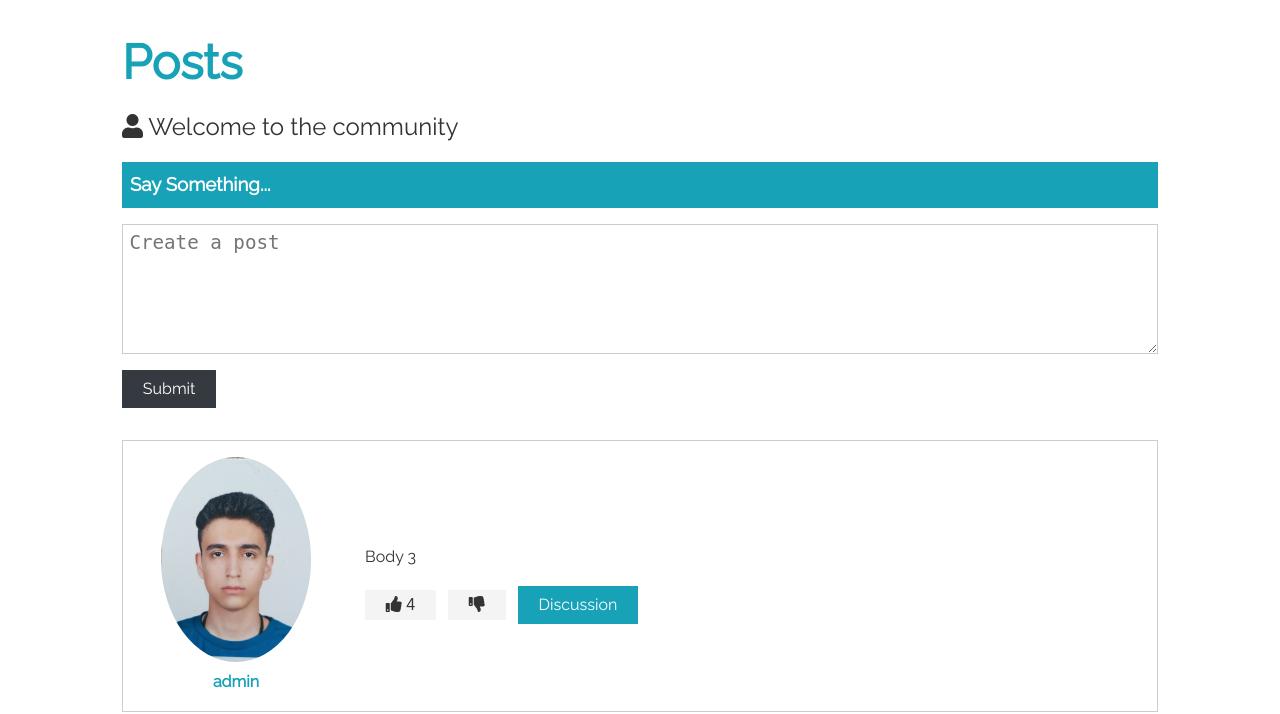
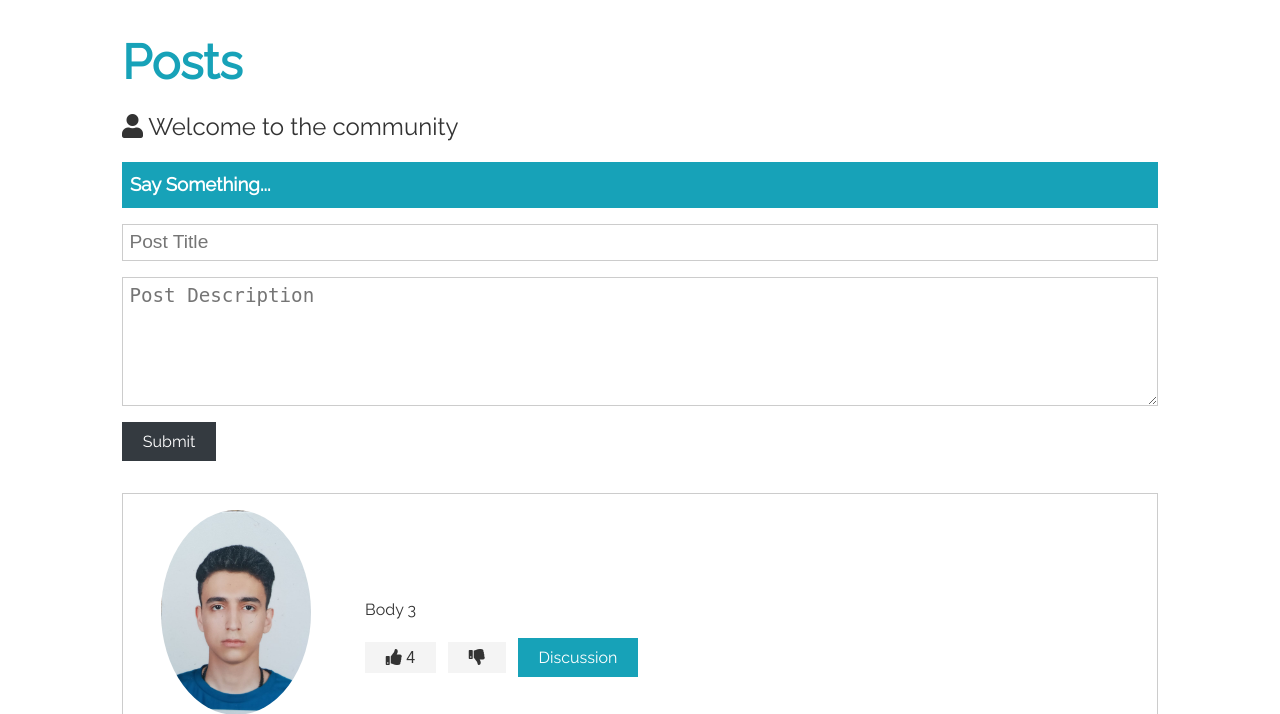
Before and after one commit to Sakayaaa/django-front-ready, a Django app: page /blog/posts/ in a window 1280 px wide. Shown: the part 62-776 px from the top of the page. Run offline with Django 5.2, Linux system fonts and the light colour scheme; a user stored in the database is signed in; data comes from the database, SQL or seed files in the repository; parts of the project's set-up code (start-up, migrations or seed data) failed here and were passed over; some libraries are stand-ins or nearby versions.

Commit message:
modified:   blog/__pycache__/forms.cpython-313.pyc 	modified:   blog/__pycache__/views.cpython-313.pyc 	modified:   blog/forms.py 	modified:   blog/templates/blog/posts.html 	modified:   blog/views.py

```diff
--- a/blog/forms.py
+++ b/blog/forms.py
@@ -1,5 +1,5 @@
 from django import forms
-from .models import Comment
+from .models import Comment, Post
 
 class AddCommentForm(forms.ModelForm):
     class Meta:
@@ -13,3 +13,21 @@ class AddCommentForm(forms.ModelForm):
                 'class': 'form-control',  # optional, for styling
             }),
         }
+
+
+class CreatePostForm(forms.ModelForm):
+    class Meta:
+        model = Post
+        fields = ['title', 'body']
+        widgets = {
+            'body' : forms.Textarea(attrs={
+                'cols': 30,
+                'rows': 5,
+                'placeholder': 'Post Description',
+            }),
+
+            'title' : forms.TextInput(attrs={
+                'placeholder': 'Post Title',
+                'class': 'form-control my-1',
+            }),
+        }
--- a/blog/templates/blog/posts.html
+++ b/blog/templates/blog/posts.html
@@ -10,8 +10,10 @@
         <div class="post-form-header bg-primary">
           <h3>Say Something...</h3>
         </div>
-        <form class="form my-1">
-          <textarea cols="30" rows="5" placeholder="Create a post"></textarea>
+        <form method="POST" action="{% url 'posts' %}" class="form my-1">
+          {% csrf_token %}
+          {{form.title}}
+          {{form.body}}
           <input type="submit" value="Submit" class="btn btn-dark my-1" />
         </form>
         <div class="posts">
--- a/blog/views.py
+++ b/blog/views.py
@@ -1,15 +1,27 @@
 from django.shortcuts import render, redirect, get_object_or_404
 from .models import Post, Comment
-from .forms import AddCommentForm
+from .forms import AddCommentForm, CreatePostForm
 from django.contrib.auth.decorators import login_required
 
 def index(request):
     return render(request, 'blog/index.html', {})
 
 
+@login_required
 def posts(request):
-    posts = Post.objects.all()
-    return render(request, 'blog/posts.html', {'posts': posts})
+    posts = Post.objects.all().order_by()
+
+    if request.method == 'POST':
+        form = CreatePostForm(request.POST)
+        if form.is_valid():
+            new_post = form.save(commit=False)
+            new_post.author = request.user.userprofile
+            new_post.save()
+            return redirect('posts')
+    else:
+        form = CreatePostForm()
+
+    return render(request, 'blog/posts.html', {'posts': posts, 'form':form})
 
 
 def post(request, id):
```
